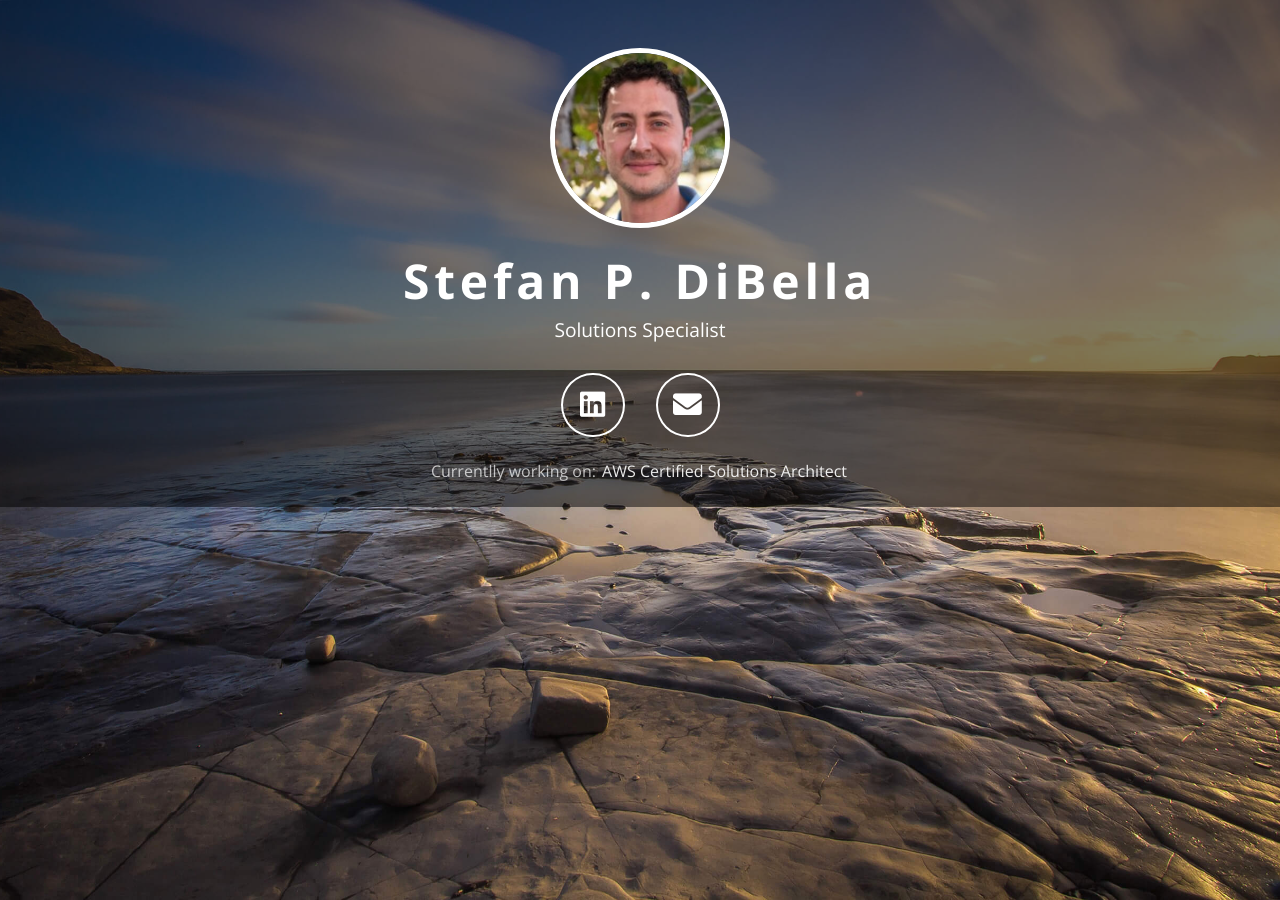
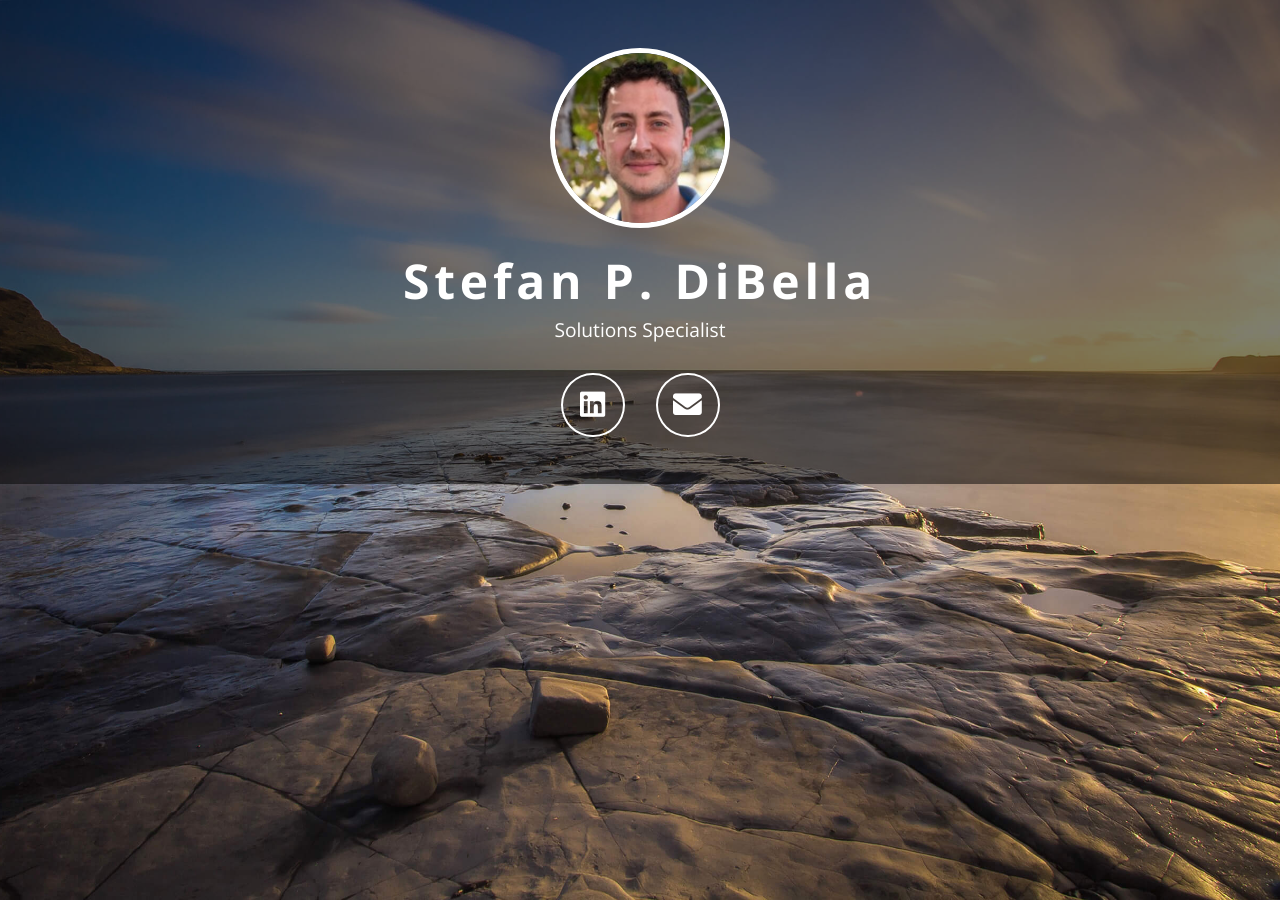
Before and after one commit to sdibella/sdibella.github.io, a Jekyll site: the page built from index.html, in a window 1280 px wide. Built offline with Jekyll 4.4.1, drawn with Linux system fonts in a browser that asks for light colours; nearby versions of some CDN libraries; comment, search, counter and statistics services are not loaded.

Commit message:
removed extra html

```diff
--- a/_config.yml
+++ b/_config.yml
@@ -173,6 +173,6 @@ links:
 # Extra HTML which will be displayed below the links. Keep it short. Leave empty to disable.
 #extra_html:
 extra_html: >
-    Currentlly working on: <a href='https://aws.amazon.com/certification/certified-solutions-architect-associate/'>AWS Certified Solutions Architect</a>
+
 
 #EOF
```
